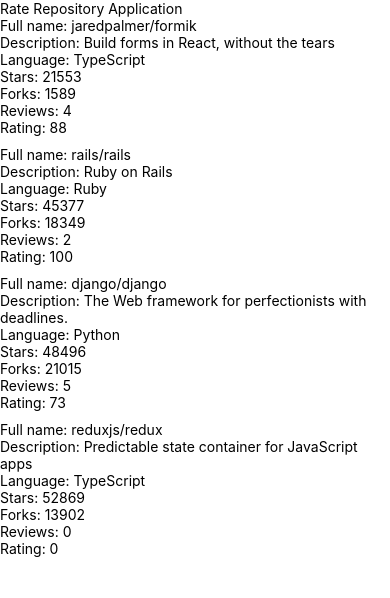
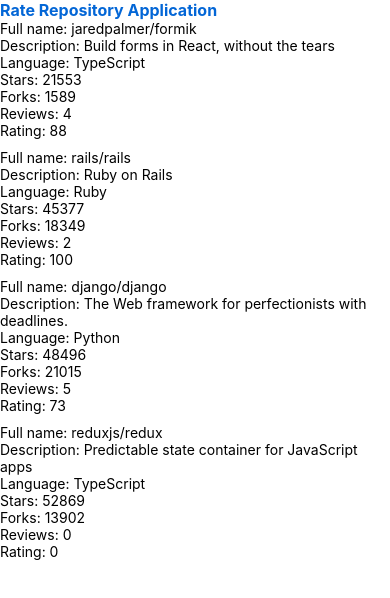
Before and after one commit to tyj916/rate-repository-app, a React Native app: screen / in a window 390 px wide. Shown: the top 598 px of the page. Built offline with nearby package versions, Linux system fonts and the light colour scheme.

Commit message:
Add a reusable Text component with styles configured

```diff
--- a/src/components/Main.jsx
+++ b/src/components/Main.jsx
@@ -1,5 +1,6 @@
 import Constants from 'expo-constants';
-import { View, StyleSheet, Text } from 'react-native';
+import { View, StyleSheet } from 'react-native';
+import Text from './Text';
 import RepositoryList from './RepositoryList';
 
 const styles = StyleSheet.create({
@@ -12,7 +13,7 @@ const styles = StyleSheet.create({
 const Main = () => {
   return (
     <View style={styles.container}>
-      <Text>Rate Repository Application</Text>
+      <Text fontSize="subheading" fontWeight="bold" color="primary">Rate Repository Application</Text>
       <RepositoryList />
     </View>
   );
--- /dev/null
+++ b/src/components/Text.jsx
@@ -0,0 +1,39 @@
+import { Text as NativeText, StyleSheet } from "react-native";
+
+import theme from '../theme';
+
+const styles = StyleSheet.create({
+  text: {
+    color: theme.colors.textPrimary,
+    fontSize: theme.fontSizes.body,
+    fontFamily: theme.fonts.main,
+    fontWeight: theme.fontWeights.normal,
+  },
+  colorTextSecondary: {
+    color: theme.colors.textSecondary,
+  },
+  colorPrimary: {
+    color: theme.colors.primary,
+  },
+  fontSizeSubheading: {
+    fontSize: theme.fontSizes.subheading,
+  },
+  fontWeightBold: {
+    fontWeight: theme.fontWeights.bold,
+  },
+});
+
+const Text = ({ color, fontSize, fontWeight, style, ...props }) => {
+  const textStyle = [
+    styles.text,
+    color === 'textSecondary' && styles.colorTextSecondary,
+    color === 'primary' && styles.colorPrimary,
+    fontSize === 'subheading' && styles.fontSizeSubheading,
+    fontWeight === 'bold' && styles.fontWeightBold,
+    style,
+  ];
+
+  return <NativeText style={textStyle} {...props} />
+};
+
+export default Text;
--- /dev/null
+++ b/src/theme.js
@@ -0,0 +1,20 @@
+const theme = {
+  colors: {
+    textPrimary: '#24292e',
+    textSecondary: '#586069',
+    primary: '#0366d6',
+  },
+  fontSizes: {
+    body: 14,
+    subheading: 16,
+  },
+  fonts: {
+    main: 'System',
+  },
+  fontWeights: {
+    normal: '400',
+    bold: '700',
+  },
+};
+
+export default theme;
```
